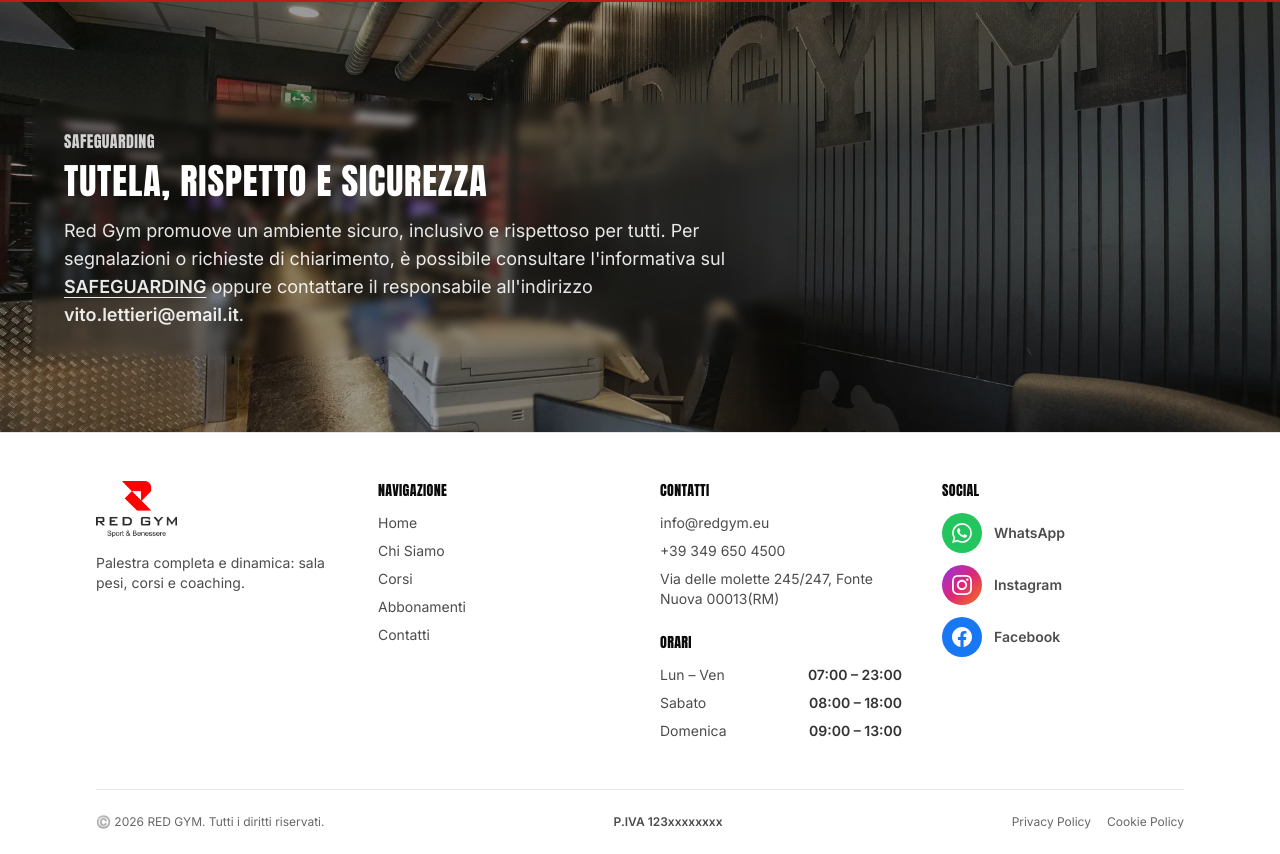
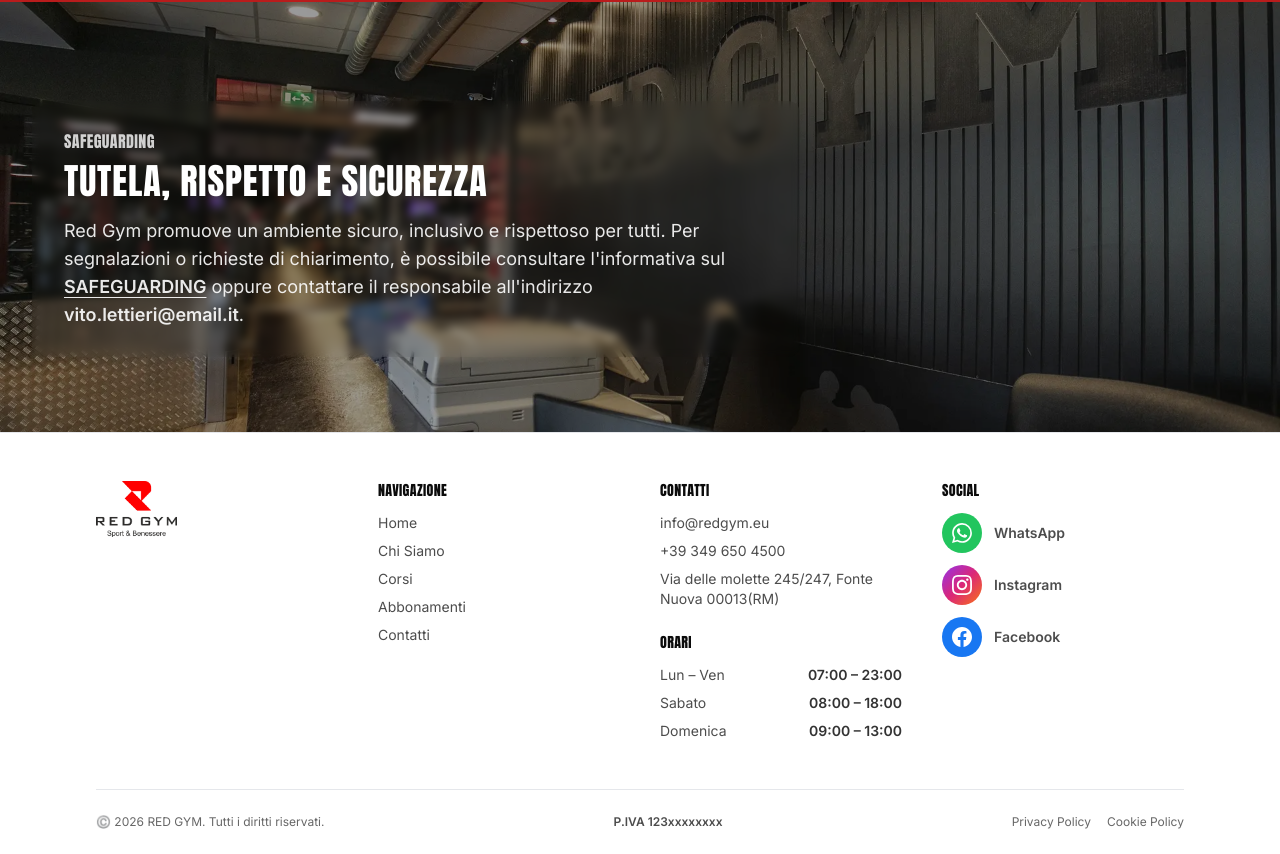
Before and after one commit to alelodato/red-gym, a Next.js app: page / in a window 1280 px wide. Shown: the part 7070-7924 px from the top of the page. Built offline with nearby package versions, Linux system fonts and the light colour scheme.

Commit message:
rimosso testo da sotto logo nel footer

```diff
--- a/components/Footer.js
+++ b/components/Footer.js
@@ -19,9 +19,6 @@ export default function Footer() {
                 className="h-8 w-auto sm:h-9 lg:h-12 xl:h-14"
               />
             </div>
-            <p className="mt-4 text-sm text-black/70 max-w-sm">
-              Palestra completa e dinamica: sala pesi, corsi e coaching.
-            </p>
           </div>
 
           {/* SITEMAP */}
```
